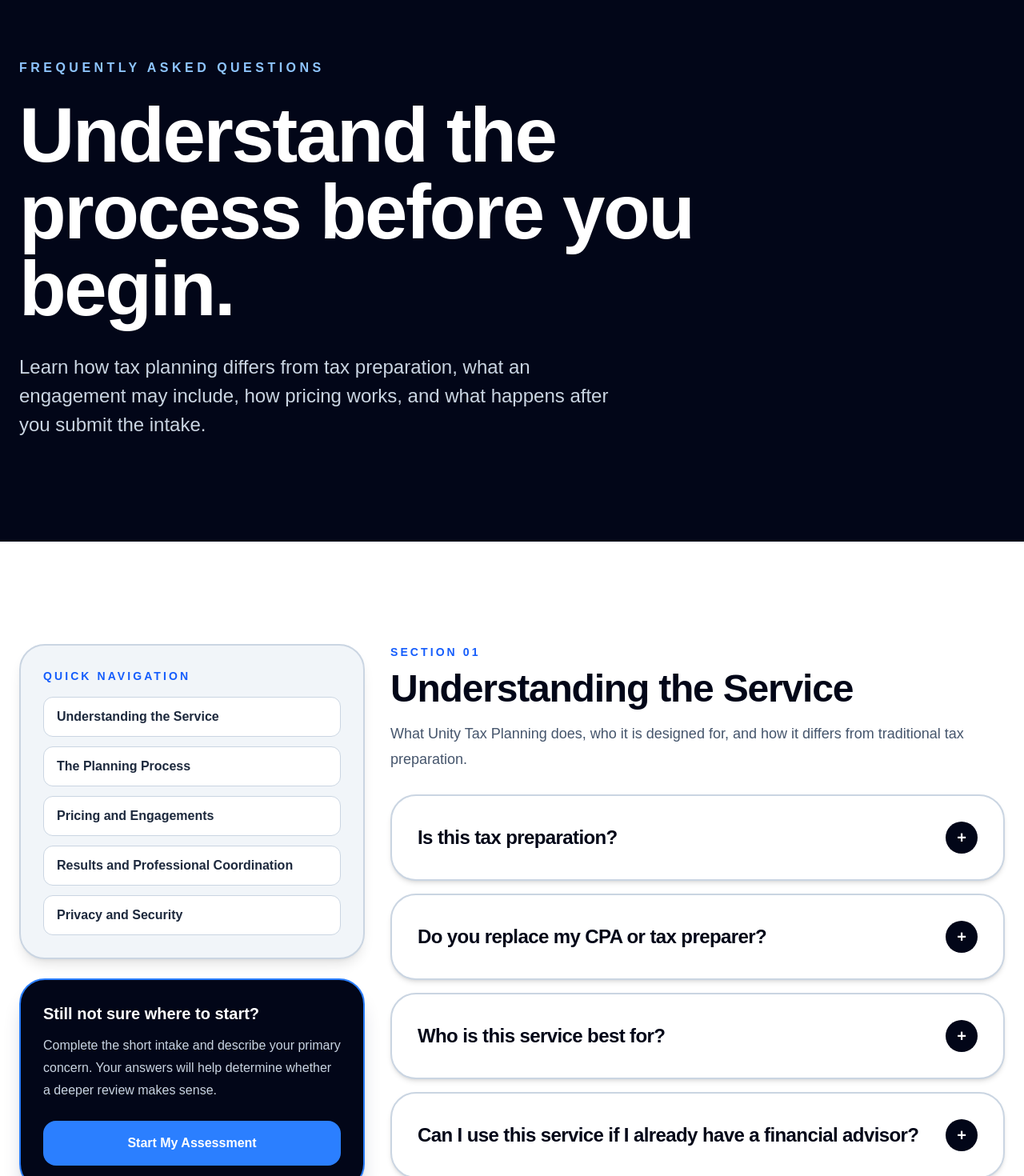
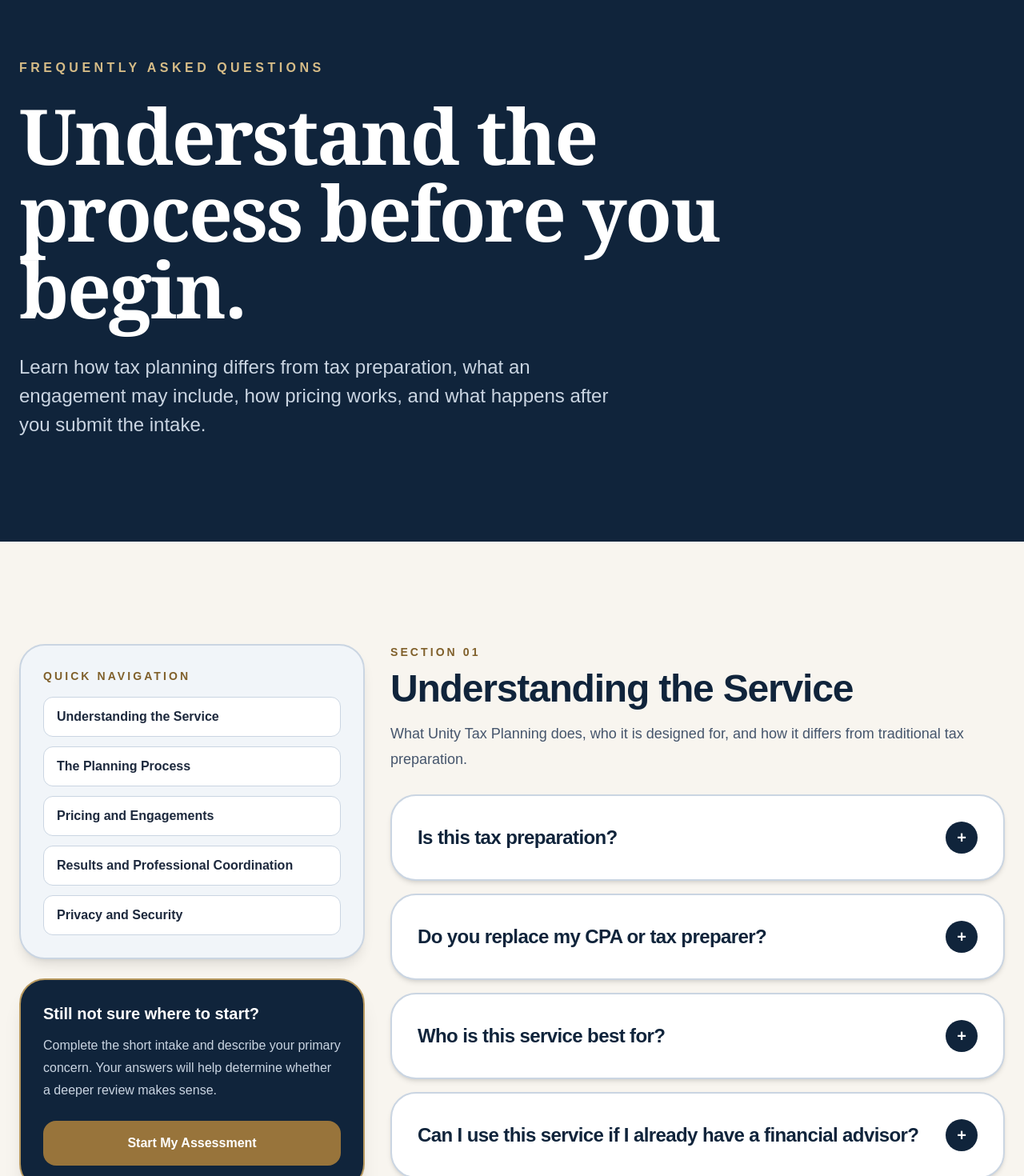
Before and after one commit to wadermarcy-creator/unity-tax-planning, a Next.js app: page /faq in a window 1280 px wide. Shown: the part 140-1610 px from the top of the page at 80% size. Built offline with nearby package versions, Linux system fonts and the light colour scheme; no server answers.

Commit message:
Extend premium tax planning design while preserving existing page functionality

```diff
--- a/app/faq/page.tsx
+++ b/app/faq/page.tsx
@@ -153,17 +153,17 @@ export default function FAQPage() {
   ];
 
   return (
-    <main className="min-h-screen bg-white text-slate-950">
+    <main className="min-h-screen bg-[#f8f5ef] text-[#10243b]">
       <Navbar />
 
-      <section className="bg-slate-950 px-4 py-20 text-white sm:px-6 md:py-32">
+      <section className="bg-[#10243b] px-4 py-20 text-white sm:px-6 md:py-32">
         <div className="mx-auto max-w-7xl">
           <div className="max-w-5xl">
-            <p className="mb-6 text-sm font-black uppercase tracking-[0.28em] text-blue-300 sm:text-base">
+            <p className="mb-6 text-sm font-black uppercase tracking-[0.28em] text-[#d6bc87] sm:text-base">
               Frequently Asked Questions
             </p>
 
-            <h1 className="mb-8 text-5xl font-black tracking-tight sm:text-6xl md:text-8xl">
+            <h1 className="font-serif mb-8 text-5xl font-black tracking-tight sm:text-6xl md:text-8xl">
               Understand the process before you begin.
             </h1>
 
@@ -181,7 +181,7 @@ export default function FAQPage() {
           <div className="grid gap-8 lg:grid-cols-[0.72fr_1.28fr]">
             <aside className="lg:sticky lg:top-36 lg:self-start">
               <div className="rounded-[2rem] border-2 border-slate-300 bg-slate-100 p-7 shadow-lg">
-                <p className="mb-4 text-sm font-black uppercase tracking-[0.22em] text-blue-600">
+                <p className="mb-4 text-sm font-black uppercase tracking-[0.22em] text-[#80602b]">
                   Quick Navigation
                 </p>
 
@@ -190,7 +190,7 @@ export default function FAQPage() {
                     <a
                       key={section.title}
                       href={`#faq-section-${index + 1}`}
-                      className="block rounded-xl border border-slate-300 bg-white px-4 py-3 font-black text-slate-800 transition hover:border-blue-500 hover:text-blue-600"
+                      className="block rounded-xl border border-slate-300 bg-white px-4 py-3 font-black text-slate-800 transition hover:border-[#b99a60] hover:text-[#80602b]"
                     >
                       {section.title}
                     </a>
@@ -198,7 +198,7 @@ export default function FAQPage() {
                 </div>
               </div>
 
-              <div className="mt-6 rounded-[2rem] border-2 border-blue-500 bg-slate-950 p-7 text-white shadow-xl shadow-blue-950/20">
+              <div className="mt-6 rounded-[2rem] border-2 border-[#b99a60] bg-[#10243b] p-7 text-white shadow-xl shadow-black/10">
                 <p className="text-xl font-black">
                   Still not sure where to start?
                 </p>
@@ -211,7 +211,7 @@ export default function FAQPage() {
 
                 <Link
                   href="/tax-opportunity-scan"
-                  className="mt-6 block rounded-2xl bg-blue-500 px-5 py-4 text-center font-black text-white hover:bg-blue-400"
+                  className="mt-6 block rounded-2xl bg-[#98743b] px-5 py-4 text-center font-black text-white hover:bg-[#d6bc87]"
                 >
                   Start My Assessment
                 </Link>
@@ -226,7 +226,7 @@ export default function FAQPage() {
                   className="scroll-mt-40"
                 >
                   <div className="mb-7">
-                    <p className="mb-3 text-sm font-black uppercase tracking-[0.22em] text-blue-600">
+                    <p className="mb-3 text-sm font-black uppercase tracking-[0.22em] text-[#80602b]">
                       Section {String(sectionIndex + 1).padStart(2, "0")}
                     </p>
 
@@ -243,14 +243,14 @@ export default function FAQPage() {
                     {section.questions.map((faq) => (
                       <details
                         key={faq.question}
-                        className="group rounded-[2rem] border-2 border-slate-300 bg-white p-6 shadow-md transition open:border-blue-500 open:shadow-xl sm:p-8"
+                        className="group rounded-[2rem] border-2 border-slate-300 bg-white p-6 shadow-md transition open:border-[#b99a60] open:shadow-xl sm:p-8"
                       >
                         <summary className="flex cursor-pointer list-none items-center justify-between gap-5">
                           <h3 className="text-xl font-black tracking-tight sm:text-2xl">
                             {faq.question}
                           </h3>
 
-                          <span className="flex h-10 w-10 shrink-0 items-center justify-center rounded-full bg-slate-950 text-xl font-black text-white transition group-open:rotate-45 group-open:bg-blue-600">
+                          <span className="flex h-10 w-10 shrink-0 items-center justify-center rounded-full bg-[#10243b] text-xl font-black text-white transition group-open:rotate-45 group-open:bg-[#80602b]">
                             +
                           </span>
                         </summary>
@@ -268,11 +268,11 @@ export default function FAQPage() {
         </div>
       </section>
 
-      <section className="bg-slate-950 px-4 py-20 text-white sm:px-6 md:py-28">
+      <section className="bg-[#10243b] px-4 py-20 text-white sm:px-6 md:py-28">
         <div className="mx-auto max-w-7xl">
           <div className="grid gap-8 lg:grid-cols-3">
-            <div className="rounded-[2rem] border-2 border-slate-700 bg-slate-900 p-8 shadow-xl">
-              <p className="mb-4 text-sm font-black uppercase tracking-[0.2em] text-blue-300">
+            <div className="rounded-[2rem] border-2 border-slate-700 bg-[#19334e] p-8 shadow-xl">
+              <p className="mb-4 text-sm font-black uppercase tracking-[0.2em] text-[#d6bc87]">
                 Review the Process
               </p>
 
@@ -285,14 +285,14 @@ export default function FAQPage() {
 
               <Link
                 href="/how-it-works"
-                className="mt-6 inline-block font-black text-blue-300 hover:text-white"
+                className="mt-6 inline-block font-black text-[#d6bc87] hover:text-white"
               >
                 How It Works →
               </Link>
             </div>
 
-            <div className="rounded-[2rem] border-2 border-blue-500 bg-slate-900 p-8 shadow-xl shadow-blue-950/30">
-              <p className="mb-4 text-sm font-black uppercase tracking-[0.2em] text-blue-300">
+            <div className="rounded-[2rem] border-2 border-[#b99a60] bg-[#19334e] p-8 shadow-xl shadow-black/10">
+              <p className="mb-4 text-sm font-black uppercase tracking-[0.2em] text-[#d6bc87]">
                 Review Pricing
               </p>
 
@@ -305,14 +305,14 @@ export default function FAQPage() {
 
               <Link
                 href="/pricing"
-                className="mt-6 inline-block font-black text-blue-300 hover:text-white"
+                className="mt-6 inline-block font-black text-[#d6bc87] hover:text-white"
               >
                 View Pricing →
               </Link>
             </div>
 
-            <div className="rounded-[2rem] border-2 border-slate-700 bg-slate-900 p-8 shadow-xl">
-              <p className="mb-4 text-sm font-black uppercase tracking-[0.2em] text-blue-300">
+            <div className="rounded-[2rem] border-2 border-slate-700 bg-[#19334e] p-8 shadow-xl">
+              <p className="mb-4 text-sm font-black uppercase tracking-[0.2em] text-[#d6bc87]">
                 View Examples
               </p>
 
@@ -325,7 +325,7 @@ export default function FAQPage() {
 
               <Link
                 href="/example-plans"
-                className="mt-6 inline-block font-black text-blue-300 hover:text-white"
+                className="mt-6 inline-block font-black text-[#d6bc87] hover:text-white"
               >
                 View Samples →
               </Link>
@@ -334,13 +334,13 @@ export default function FAQPage() {
         </div>
       </section>
 
-      <section className="bg-blue-600 px-4 py-20 text-white sm:px-6 md:py-28">
+      <section className="bg-[#80602b] px-4 py-20 text-white sm:px-6 md:py-28">
         <div className="mx-auto max-w-5xl text-center">
           <h2 className="mb-8 text-4xl font-black tracking-tight sm:text-5xl md:text-7xl">
             Ready to see what your tax plan may be missing?
           </h2>
 
-          <p className="mx-auto mb-10 max-w-3xl text-xl font-medium leading-9 text-blue-100 sm:text-2xl">
+          <p className="mx-auto mb-10 max-w-3xl text-xl font-medium leading-9 text-[#f8f5ef] sm:text-2xl">
             Start with a short intake. If there is a fit, the next step is a
             deeper review of your documents and a written planning summary.
           </p>
@@ -348,14 +348,14 @@ export default function FAQPage() {
           <div className="flex flex-col justify-center gap-4 sm:flex-row">
             <Link
               href="/tax-opportunity-scan"
-              className="inline-block w-full rounded-2xl bg-white px-8 py-5 text-lg font-black text-blue-600 shadow-xl hover:bg-blue-50 sm:w-auto"
+              className="inline-block w-full rounded-2xl bg-white px-8 py-5 text-lg font-black text-[#80602b] shadow-xl hover:bg-[#f8f5ef] sm:w-auto"
             >
               Start My Assessment
             </Link>
 
             <Link
               href="/pricing"
-              className="inline-block w-full rounded-2xl border-2 border-blue-300 px-8 py-5 text-lg font-black text-white hover:bg-blue-500 sm:w-auto"
+              className="inline-block w-full rounded-2xl border-2 border-[#d6bc87] px-8 py-5 text-lg font-black text-white hover:bg-[#98743b] sm:w-auto"
             >
               View Pricing
             </Link>
```
